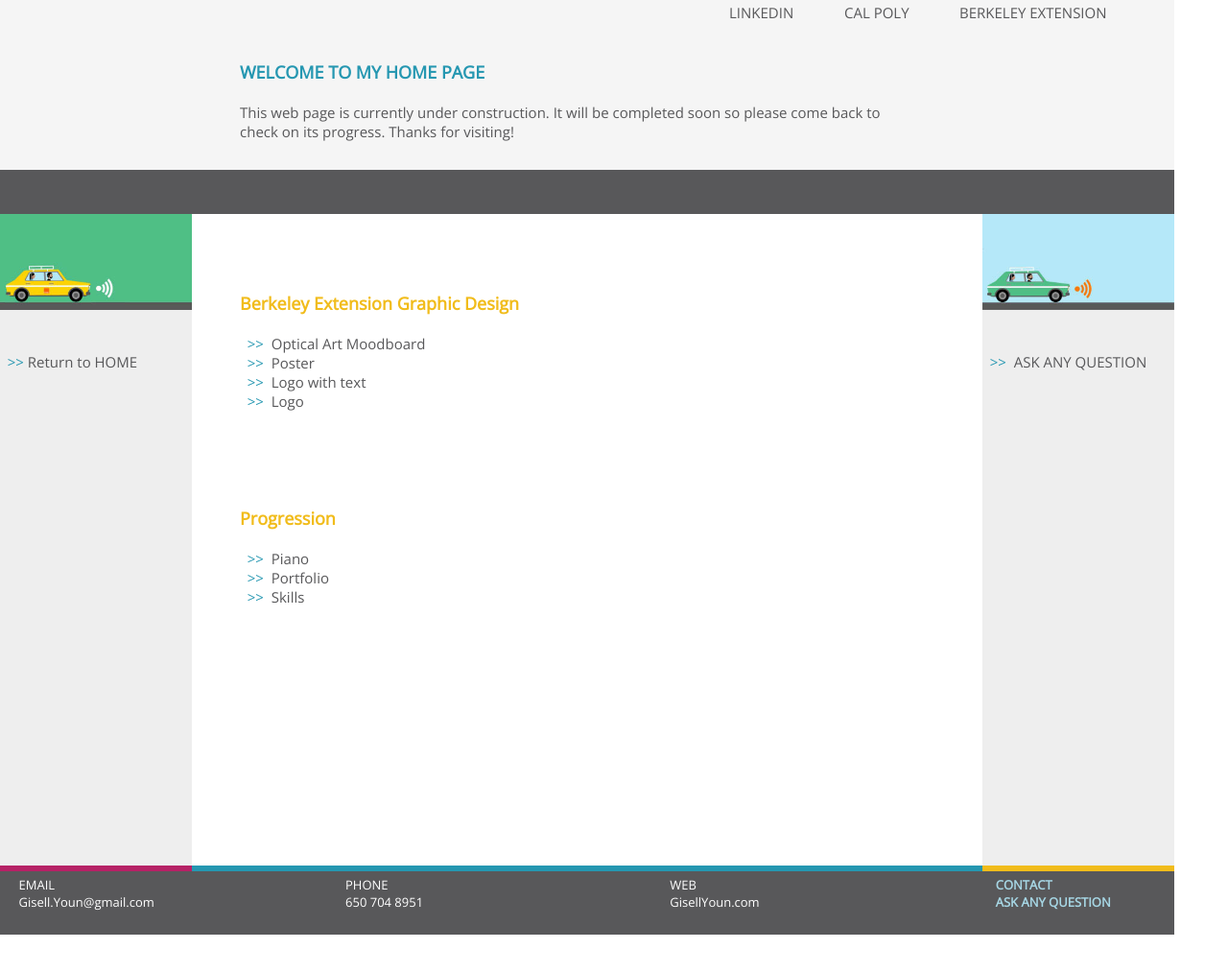
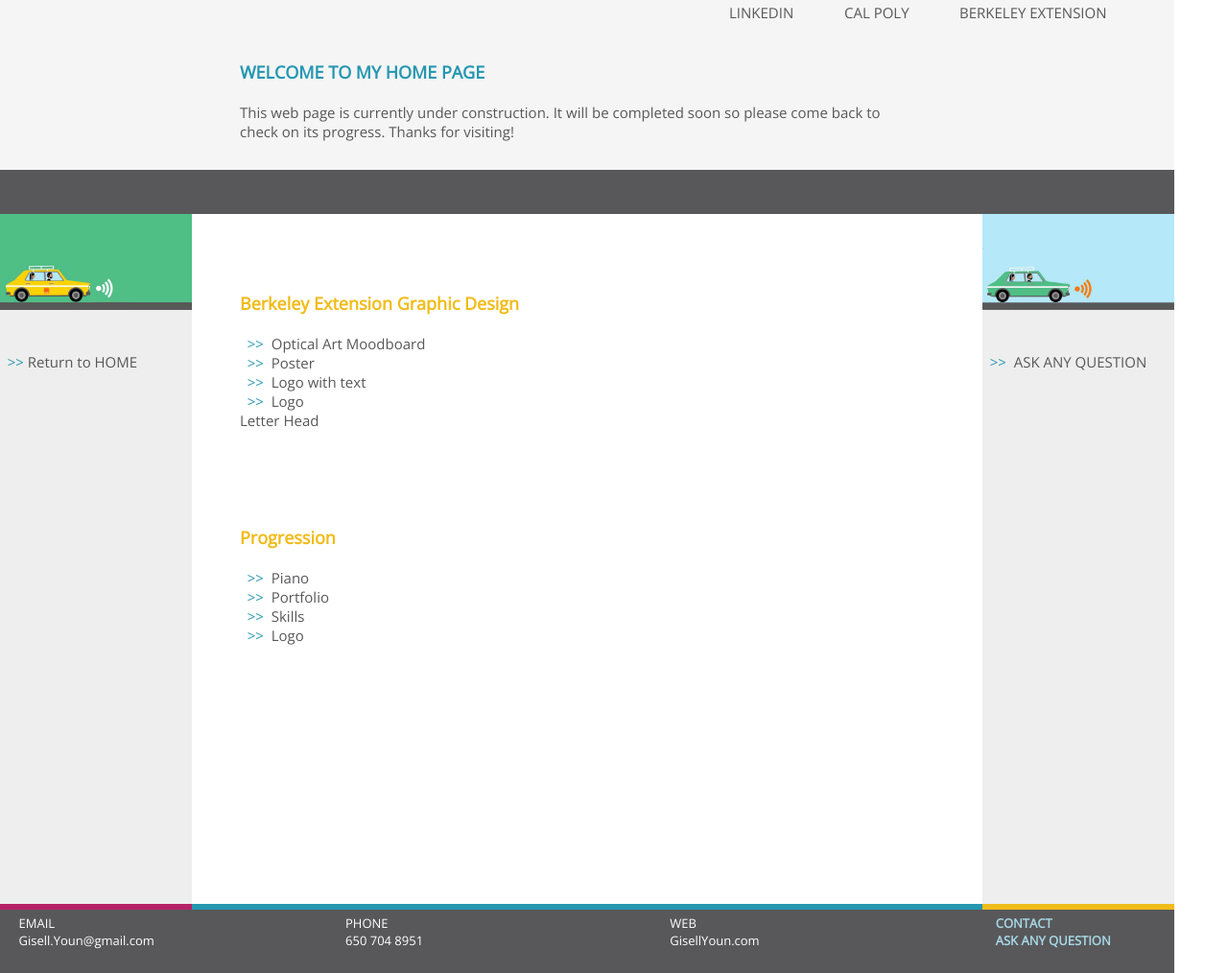
Before and after one commit to GisellYoun/gisellyoun, a plain HTML site: page index2.html in a window 1280 px wide. Shown: the part 642-1656 px from the top of the page at 96% size. Before the commit the page ends 1616 px from the top, so only its background shows below. Drawn offline with nearby package versions, Linux system fonts and the light colour scheme.

Commit message:
Add files via upload

```diff
--- a/index2.html
+++ b/index2.html
@@ -194,6 +194,7 @@ div.footerLink { color:#a6d6e4; font-weight: bold; font-size:13px;}
         <a href="http://www.gisellyoun.com/images/Portfolio/logo_dark_withname.jpg">Logo with text</a><br>
         <font color="#2597b1">&nbsp;&nbsp;&gt;&gt;&nbsp;</font>
         <a href="http://www.gisellyoun.com/images/Portfolio/Logo_GrayBack.jpg">Logo</a><br>
+        <a href="http://www.gisellyoun.com/images/Portfolio/LogoLetterHead.jpg">Letter Head</a><br>
 <br><br><br><br><br>
 
         <div class="header3">Progression</div><br>
@@ -203,7 +204,8 @@ div.footerLink { color:#a6d6e4; font-weight: bold; font-size:13px;}
         <a href="http://www.gisellyoun.com/images/Portfolio/1portfolio.jpg">Portfolio</a><br>
         <font color="#2597b1">&nbsp;&nbsp;&gt;&gt;&nbsp;</font>
         <a href="http://www.gisellyoun.com/images/Portfolio/2skills.jpg">Skills</a><br>
-
+        <font color="#2597b1">&nbsp;&nbsp;&gt;&gt;&nbsp;</font>
+        <a href="http://www.gisellyoun.com/images/Portfolio/2skills.jpg">Logo</a><br>
 
         </p>
 	  <br><br><br><br><br><br><br><br><br><br><br><br>
```
